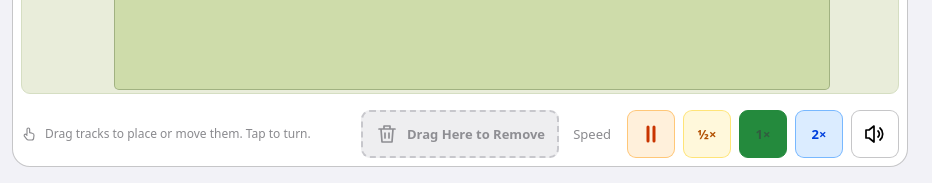
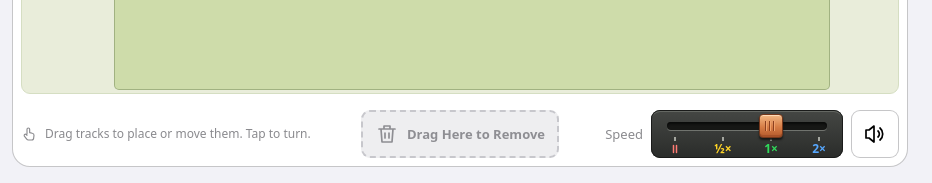
Before and after one commit to connor-g/trainyard, a website built with Vite: page index.html in a window 1280 px wide. Shown: the part 617-800 px from the top of the page, 348-1280 px from the left. Built offline with nearby package versions, Linux system fonts and the light colour scheme.

Commit message:
Redesign train speed picker as a cab lever

```diff
--- a/index.html
+++ b/index.html
@@ -83,18 +83,27 @@
           <span id="tool-hint"></span>
           <div id="remove" class="remove"></div>
           <div class="train-controls">
-            <div class="speed" role="group" aria-label="Train speed">
-              <span>Speed</span>
-              <button
-                type="button"
-                data-speed="0"
-                aria-label="Pause"
-                aria-pressed="false"
-                title="Pause"
-              ></button>
-              <button type="button" data-speed="0.5" aria-pressed="false">½×</button>
-              <button type="button" data-speed="1" aria-pressed="true">1×</button>
-              <button type="button" data-speed="2" aria-pressed="false">2×</button>
+            <div class="speed">
+              <label class="speed-label" for="speed-picker">Speed</label>
+              <div class="speed-lever" id="speed-lever">
+                <div class="speed-detents" aria-hidden="true">
+                  <span id="speed-pause"></span>
+                  <span>½×</span>
+                  <span>1×</span>
+                  <span>2×</span>
+                </div>
+                <div class="speed-grip" aria-hidden="true"></div>
+                <input
+                  type="range"
+                  id="speed-picker"
+                  min="0"
+                  max="3"
+                  step="1"
+                  value="2"
+                  aria-label="Train speed"
+                  aria-valuetext="Normal speed"
+                />
+              </div>
             </div>
             <button
               type="button"
--- a/src/yard.css
+++ b/src/yard.css
@@ -993,58 +993,124 @@
     flex: none;
     align-items: center;
     gap: var(--space-2);
-    white-space: nowrap;
     font-size: var(--text-footnote);
     color: var(--muted);
-
-    & span {
-      margin-inline-end: var(--space-2);
-
+  }
+
+  .speed-label {
     @media (width <= 800px) and (orientation: landscape),
       (width <= 560px) and (orientation: portrait) {
       display: none;
     }
   }
 
-    & button {
-      display: grid;
-      place-items: center;
-      min-inline-size: var(--tap);
+  .speed-lever {
+    position: relative;
+    inline-size: calc(4 * var(--tap));
     block-size: var(--tap);
-      border: var(--hairline) solid var(--speed-border);
     border-radius: var(--radius-card);
-      background: var(--speed-fill);
-      color: var(--speed-ink);
+    background: linear-gradient(#454744, #2a2c2a);
+    box-shadow:
+      inset 0 0 0 var(--hairline) #1a1b1a,
+      inset 0 var(--hairline-thick) 0 #646762;
+    user-select: none;
+
+    /* The slot extends just past the center of the first and last detents. */
+    &::before {
+      content: "";
+      position: absolute;
+      inset-block-start: var(--space-3);
+      inset-inline: calc(var(--tap) / 2 - var(--space-2));
+      block-size: var(--space-2);
+      border-radius: var(--radius-inset);
+      background: #161715;
+      box-shadow:
+        inset 0 var(--hairline-thick) var(--hairline-thick) #0a0b0a,
+        0 var(--hairline) 0 #70736e;
+    }
+
+    /* The range keeps its native keyboard and accessibility behavior. */
+    & input {
+      position: absolute;
+      inset: 0;
+      inline-size: 100%;
+      block-size: 100%;
+      margin: 0;
+      opacity: 0;
+      cursor: grab;
+      touch-action: none;
+    }
+
+    &:has(input:focus-visible) {
+      outline: var(--focus-ring);
+      outline-offset: var(--focus-ring-offset);
+    }
+  }
+
+  .speed-detents {
+    position: absolute;
+    inset: var(--space-6) 0 0;
+    display: grid;
+    grid-template-columns: repeat(4, 1fr);
+    /* The lever plate is dark in both app themes. */
+    color-scheme: dark;
+    font-size: var(--text-caption);
     font-weight: var(--semibold);
-
-      &[aria-pressed="true"] {
-        background: var(--speed-ink);
-        border-color: var(--speed-ink);
-        color: contrast-color(var(--speed-ink));
-      }
-    }
-
-    /* Each speed has its own system hue, from warm (stopped) to cool (fast). */
-    & button {
-      --speed-fill: color-mix(in srgb, var(--speed-hue) var(--mix-fill), transparent);
-      --speed-border: color-mix(in srgb, var(--speed-hue) var(--mix-border), transparent);
-    }
-    & [data-speed="0"] {
-      --speed-hue: var(--system-orange);
-      --speed-ink: var(--accessible-orange);
-    }
-    & [data-speed="0.5"] {
-      --speed-hue: var(--system-yellow);
-      --speed-ink: var(--accessible-yellow);
-    }
-    & [data-speed="1"] {
-      --speed-hue: var(--system-green);
-      --speed-ink: var(--accessible-green);
-    }
-    & [data-speed="2"] {
-      --speed-hue: var(--system-blue);
-      --speed-ink: var(--accessible-blue);
-    }
+    line-height: var(--leading-none);
+
+    & span {
+      display: grid;
+      justify-items: center;
+      align-content: center;
+      gap: var(--hairline-thick);
+
+      &:nth-child(1) {
+        color: color-mix(in srgb, var(--accessible-red), white 12%);
+      }
+
+      &:nth-child(2) {
+        color: var(--accessible-yellow);
+      }
+
+      &:nth-child(3) {
+        color: var(--accessible-green);
+      }
+
+      &:nth-child(4) {
+        color: color-mix(in srgb, var(--accessible-blue), white 12%);
+      }
+
+      &::before {
+        content: "";
+        inline-size: var(--hairline-thick);
+        block-size: var(--space-1);
+        background: #a5a7a0;
+      }
+    }
+
+    & .icon {
+      inline-size: var(--space-3);
+      block-size: var(--space-3);
+    }
+  }
+
+  .speed-grip {
+    position: absolute;
+    inset-block-start: var(--space-1);
+    inset-inline-start: calc((var(--tap) - var(--size-6)) / 2);
+    inline-size: var(--size-6);
+    block-size: var(--space-6);
+    border: var(--hairline) solid #74371b;
+    border-radius: var(--radius-inset);
+    background:
+      repeating-linear-gradient(90deg, #8b4020 0 1px, #f0a16c 1px 2px, transparent 2px 4px) center /
+        12px 10px no-repeat,
+      linear-gradient(#f3b884, #d67c45 55%, #b3592c);
+    box-shadow:
+      inset 0 var(--hairline) 0 #ffdbb7,
+      inset 0 calc(-1 * var(--hairline-thick)) 0 #a65128,
+      0 var(--hairline-thick) var(--hairline-thick) #161715;
+    translate: calc(var(--detent, 2) * var(--tap)) 0;
   }
 
   /*
@@ -1572,11 +1638,8 @@
       }
     }
 
-    .speed button {
-      transition:
-        background-color var(--duration-enter) var(--ease-out),
-        border-color var(--duration-enter) var(--ease-out),
-        color var(--duration-enter) var(--ease-out);
+    .speed-grip {
+      transition: translate var(--duration-enter) var(--ease-out);
     }
 
     /* Saved yards arrive one after another, in the order they are listed. */
--- a/src/yard.ts
+++ b/src/yard.ts
@@ -88,11 +88,20 @@ try {
   sound.enabled = localStorage.getItem(soundKey) !== "yes";
 } catch {}
 const soundButton = $("sound");
+const speedPicker = $<HTMLInputElement>("speed-picker");
+const speedLever = $("speed-lever");
+const speedSettings = [
+  { multiplier: 0, label: "Paused" },
+  { multiplier: 0.5, label: "Half speed" },
+  { multiplier: 1, label: "Normal speed" },
+  { multiplier: 2, label: "Double speed" },
+] as const;
+type Speed = (typeof speedSettings)[number]["multiplier"];
 /** What the worker last reported; null until it first does. */
 let status: Status | null = null;
 let paletteKind: PaletteKind = "track";
 let color: ColorName = "brick";
-let speed = 1;
+let speed: Speed = 1;
 /** The engine types rolling, for the rolling sound. */
 let rolling: ReadonlySet<string> = new Set();
 let keyboardSquare: Point = [0, 0];
@@ -811,19 +820,42 @@ $("save-layout").onsubmit = async (event) => {
   library.close();
   notify("Saved " + name + " to " + yardLibrary.settings.name + ".");
 };
-const speedButtons = document.querySelectorAll<HTMLButtonElement>("[data-speed]");
-document.querySelector('[data-speed="0"]')!.innerHTML = icon("pause");
-function setSpeed(nextSpeed: number) {
+$("speed-pause").innerHTML = icon("pause");
+function setSpeed(nextSpeed: Speed) {
+  if (nextSpeed === speed) return;
   speed = nextSpeed;
+  const detent = speedSettings.findIndex((setting) => setting.multiplier === speed);
+  speedPicker.valueAsNumber = detent;
+  speedPicker.setAttribute("aria-valuetext", speedSettings[detent].label);
+  speedLever.style.setProperty("--detent", String(detent));
   send({ type: "speed", speed });
   if (speed) sound.update(rolling, speed);
   else sound.stopRolling();
-  for (const button of speedButtons)
-    button.setAttribute("aria-pressed", String(Number(button.dataset.speed) === speed));
 }
-for (const button of speedButtons) {
-  button.onclick = () => setSpeed(Number(button.dataset.speed));
+
+speedPicker.oninput = () => setSpeed(speedSettings[speedPicker.valueAsNumber].multiplier);
+
+// The whole housing is a pointer target, including the labels below the slot.
+function moveSpeedLever(clientX: number) {
+  const { left, width } = speedPicker.getBoundingClientRect();
+  const position = (clientX - left) / width;
+  const detent = Math.min(
+    speedSettings.length - 1,
+    Math.max(0, Math.floor(position * speedSettings.length)),
+  );
+  setSpeed(speedSettings[detent].multiplier);
 }
+speedPicker.onpointerdown = (event) => {
+  if (!event.isPrimary || event.button !== 0) return;
+  event.preventDefault();
+  speedPicker.focus({ preventScroll: true });
+  speedPicker.setPointerCapture(event.pointerId);
+  moveSpeedLever(event.clientX);
+};
+speedPicker.onpointermove = speedPicker.onpointerup = (event) => {
+  if (speedPicker.hasPointerCapture(event.pointerId)) moveSpeedLever(event.clientX);
+};
+
 function updateSoundButton() {
   soundButton.innerHTML = icon(sound.enabled ? "sound" : "mute");
   soundButton.setAttribute("aria-pressed", String(sound.enabled));
```
Lines whose indentation alone changed are shown as unchanged.
